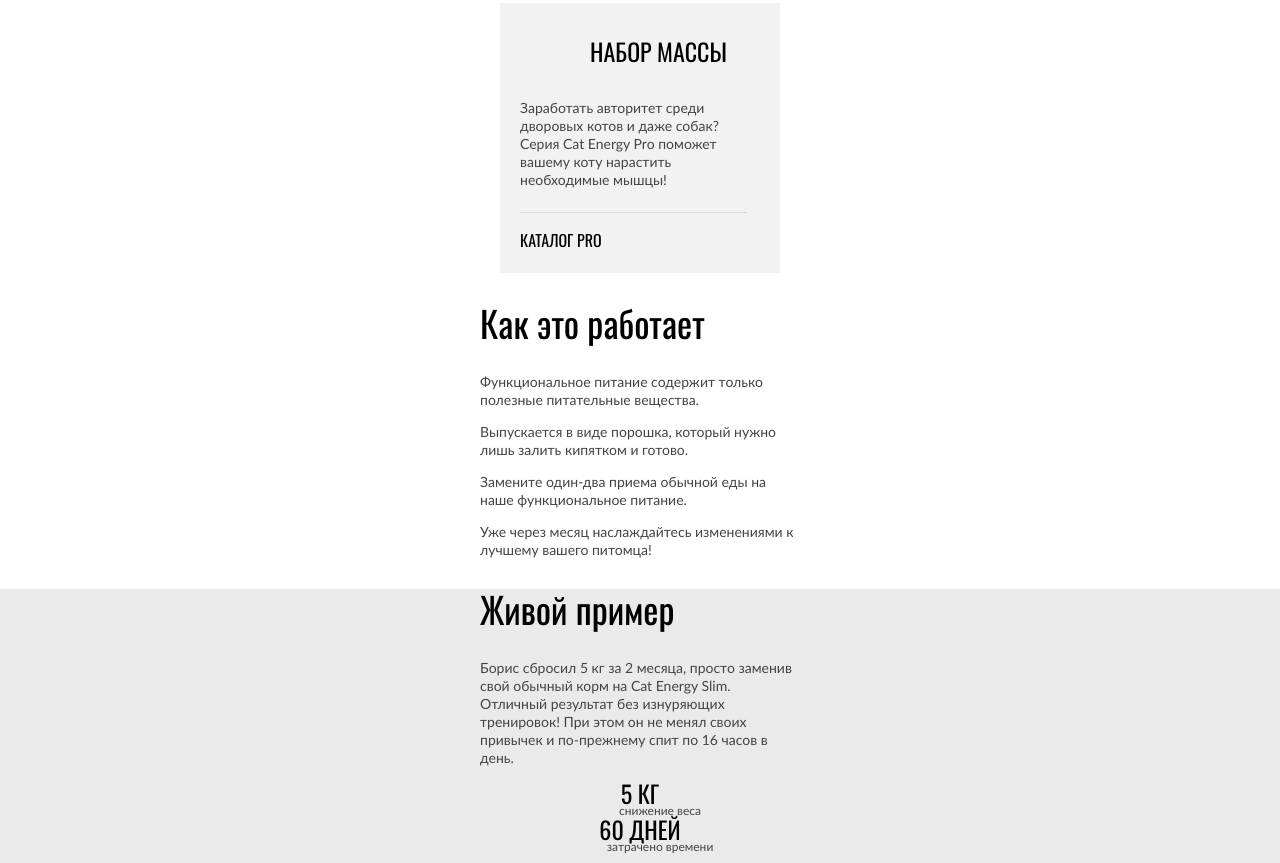
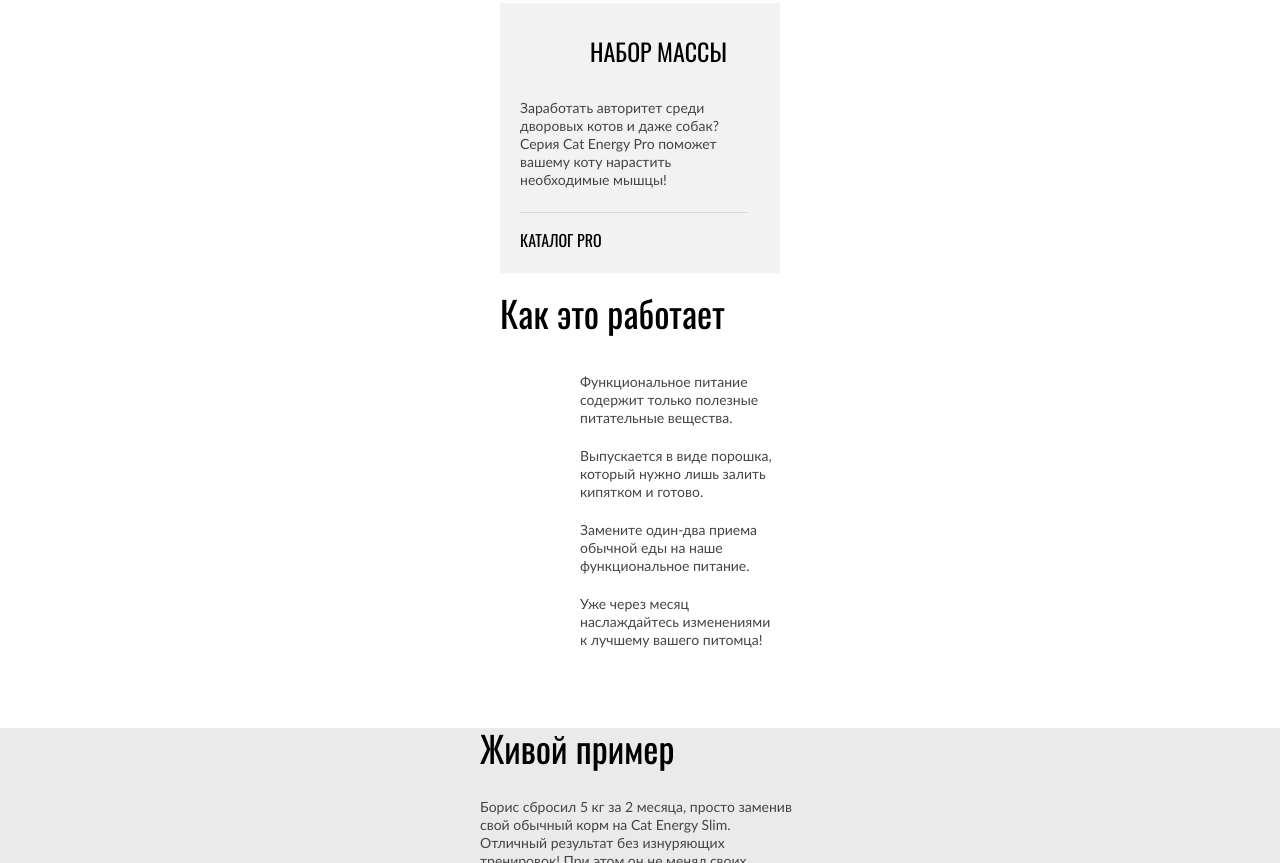
Before and after one commit to htmlacademy-adaptive/1753675-cat-energy-29, a plain HTML site: page source/index.html in a window 1280 px wide. Shown: the part 1048-1911 px from the top of the page. Drawn offline with nearby package versions, Linux system fonts and the light colour scheme; files that its build step writes are made by us from their sources.

Commit message:
Стилизует секцию features

```diff
--- a/source/sass/blocks/features.scss
+++ b/source/sass/blocks/features.scss
@@ -1,4 +1,11 @@
+.features {
+  padding-block: 20px 49px;
+}
+
 .features__title {
+  margin: 0;
+  margin-block-end: 40px;
+  margin-inline-start: 20px;
   font-family: "Oswald", sans-serif;
   font-size: 36px;
   line-height: 40px;
@@ -7,7 +14,19 @@
 }
 
 .features__list {
+  display: flex;
+  flex-direction: column;
+  row-gap: 20px;
   list-style: none;
   padding: 0;
+  padding-inline: 20px;
   margin: 0;
 }
+
+.features__item {
+  padding-inline-start: 80px;
+}
+
+.features__decription {
+  margin: 0;
+}
```
